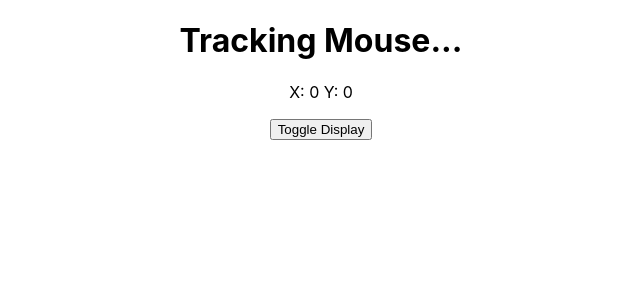
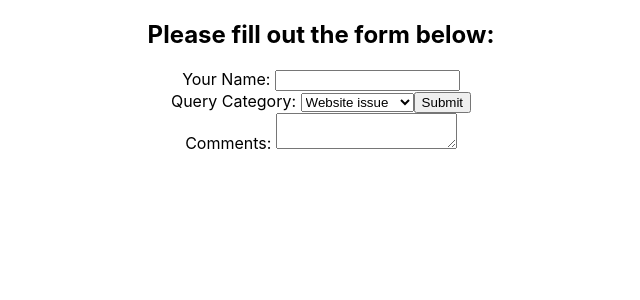
Before and after one commit to hogbergmarkus/first-react-project, a React (Create React App) app in the folder my-app/: page / in a window 1280 px wide. Shown: the top 300 px of the page, without its empty margins (319-959 px from the left). Built offline with nearby package versions, Linux system fonts and the light colour scheme.

Commit message:
Working with controlled forms

```diff
--- a/my-app/src/App.js
+++ b/my-app/src/App.js
@@ -1,10 +1,10 @@
 import "./App.css";
-import LifeCyclesCWU from "./components/LifeCyclesCWU";
+import ControlledForm from "./components/ControlledForm";
 
 function App() {
     return (
         <div className="App">
-            <LifeCyclesCWU />
+            <ControlledForm />
         </div>
     );
 }
--- /dev/null
+++ b/my-app/src/components/ControlledForm.js
@@ -0,0 +1,88 @@
+import React, { Component } from "react";
+
+export class ControlledForm extends Component {
+    constructor(props) {
+        super(props);
+
+        this.state = {
+            name: "",
+            category: "website",
+            comments: "",
+        };
+    }
+
+    // handleNameChange = (event) => {
+    //     this.setState({
+    //         name: event.target.value,
+    //     });
+    // };
+
+    // handleCategoryChange = (event) => {
+    //     this.setState({
+    //         category: event.target.value,
+    //     });
+    // };
+
+    // handleCommentsChange = (event) => {
+    //     this.setState({
+    //         comments: event.target.value,
+    //     });
+    // };
+
+    handleChange = (event) => {
+        const { name, value } = event.target;
+        this.setState({
+            [name]: value,
+        });
+    };
+
+    handleSubmit = (event) => {
+        event.preventDefault();
+        console.log(this.state);
+    };
+
+    render() {
+        return (
+            <div>
+                <h2>Please fill out the form below:</h2>
+                <form onSubmit={this.handleSubmit}>
+                    <div>
+                        <label htmlFor="id-name">Your Name: </label>
+                        <input
+                            value={this.state.name}
+                            onChange={this.handleChange}
+                            id="id-name"
+                            name="name"
+                            type="text"
+                        />
+                    </div>
+                    <div>
+                        <label htmlFor="id-category">Query Category: </label>
+                        <select
+                            value={this.state.category}
+                            onChange={this.handleChange}
+                            id="id-category"
+                            name="category"
+                        >
+                            <option value="website">Website issue</option>
+                            <option value="order">Order issue</option>
+                            <option value="general">General inquiry</option>
+                        </select>
+                        <input type="submit" value="Submit" />
+                    </div>
+                    <div>
+                        <label htmlFor="id-comments">Comments: </label>
+                        <textarea
+                            value={this.state.comments}
+                            onChange={this.handleChange}
+                            id="id-comments"
+                            name="comments"
+                        />
+                    </div>
+                </form>
+            </div>
+        );
+    }
+}
+
+export default ControlledForm;
```
